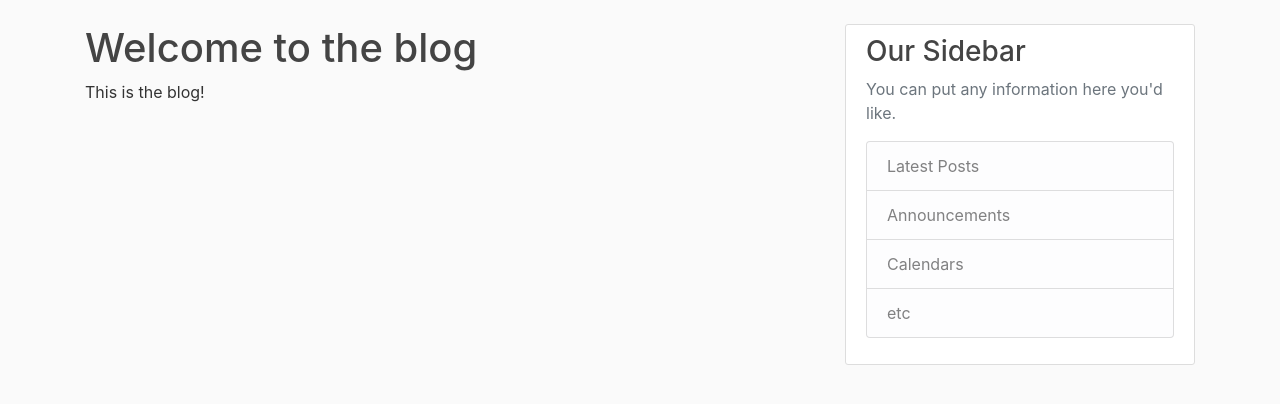
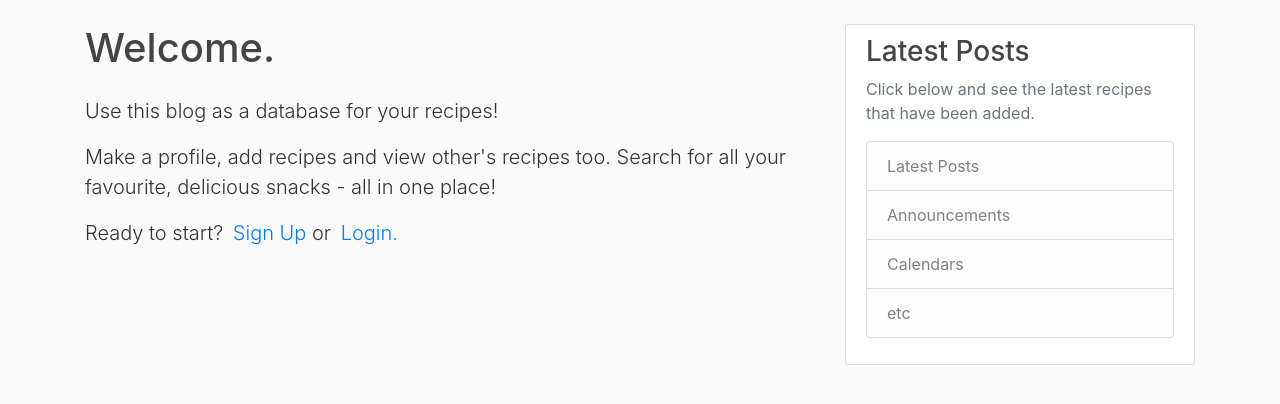
Before and after one commit to akashvshroff/Django_Blog, a Django app: page /about/ in a window 1280 px wide. Shown: the part 56-460 px from the top of the page. Run offline with Django 3.2, Linux system fonts and the light colour scheme; parts of the project's set-up code (start-up, migrations or seed data) failed here and were passed over; some libraries are stand-ins or nearby versions.

Commit message:
Added some design features.

```diff
--- a/Blog/Templates/Blog/about.html
+++ b/Blog/Templates/Blog/about.html
@@ -1,5 +1,19 @@
 {% extends 'Blog/base.html' %}
 {% block content %}
-  <h1>Welcome to the blog</h1>
-  <p>This is the blog!</p>
+  <h1 class='mb-4'>Welcome.</h1>
+  <p class = 'lead mt-1'>Use this blog as a database for your recipes!</p>
+  <p class = 'lead'>Make a profile, add recipes and view other's recipes too. Search for all your favourite, delicious snacks - all in one place!</p>
+  {% if user.is_authenticated %}
+    <p class='lead'>
+      Ready to start?<a class = 'ml-2' href="{% url 'post-create' %}">Add a post!</a>
+    </p>
+  {% else %}
+    <p class='lead'>
+      Ready to start?
+      <a class = 'ml-1' href="{% url 'register'%}">Sign Up</a>
+      or
+      <a class = 'ml-1' href="{% url 'login'%}">Login.</a>
+    </p>
+  {% endif %}
+
 {% endblock content %}
--- a/Blog/Templates/Blog/base.html
+++ b/Blog/Templates/Blog/base.html
@@ -59,8 +59,8 @@
         </div>
         <div class="col-md-4">
           <div class="content-section">
-            <h3>Our Sidebar</h3>
-            <p class='text-muted'>You can put any information here you'd like.
+            <h3>Latest Posts</h3>
+            <p class='text-muted'>Click below and see the latest recipes that have been added.
               <ul class="list-group">
                 <li class="list-group-item list-group-item-light">Latest Posts</li>
                 <li class="list-group-item list-group-item-light">Announcements</li>
--- a/Blog/Templates/Blog/home.html
+++ b/Blog/Templates/Blog/home.html
@@ -4,8 +4,8 @@
     <div class="input-group mb-3">
       <input id= "searchinput" class = "form-control" name="q" type="text" placeholder="{{ query }}">
       <div class="input-group-append">
-        <button class = 'btn btn-primary' type="submit">Submit</button>
-        <button class = 'btn btn-danger' onclick="document.getElementById('searchinput').value = ''" >Clear</button>
+        <button class = 'btn btn-light' type="submit">Submit</button>
+        <button class = 'btn btn-light' onclick="document.getElementById('searchinput').value = ''" >Clear</button>
       </div>
     </div>
   </form>
```
Also changed, not shown: db.sqlite3.
